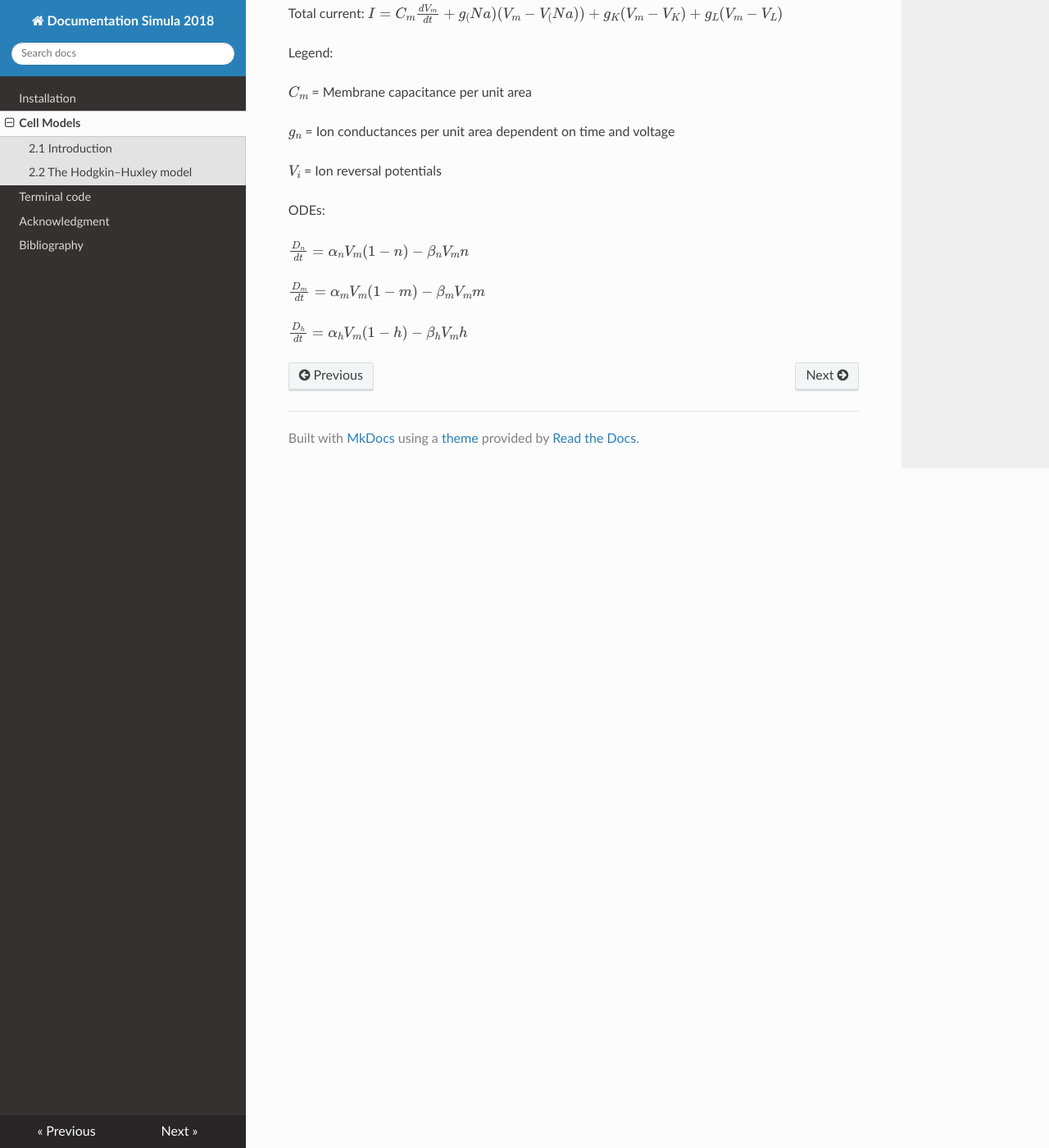
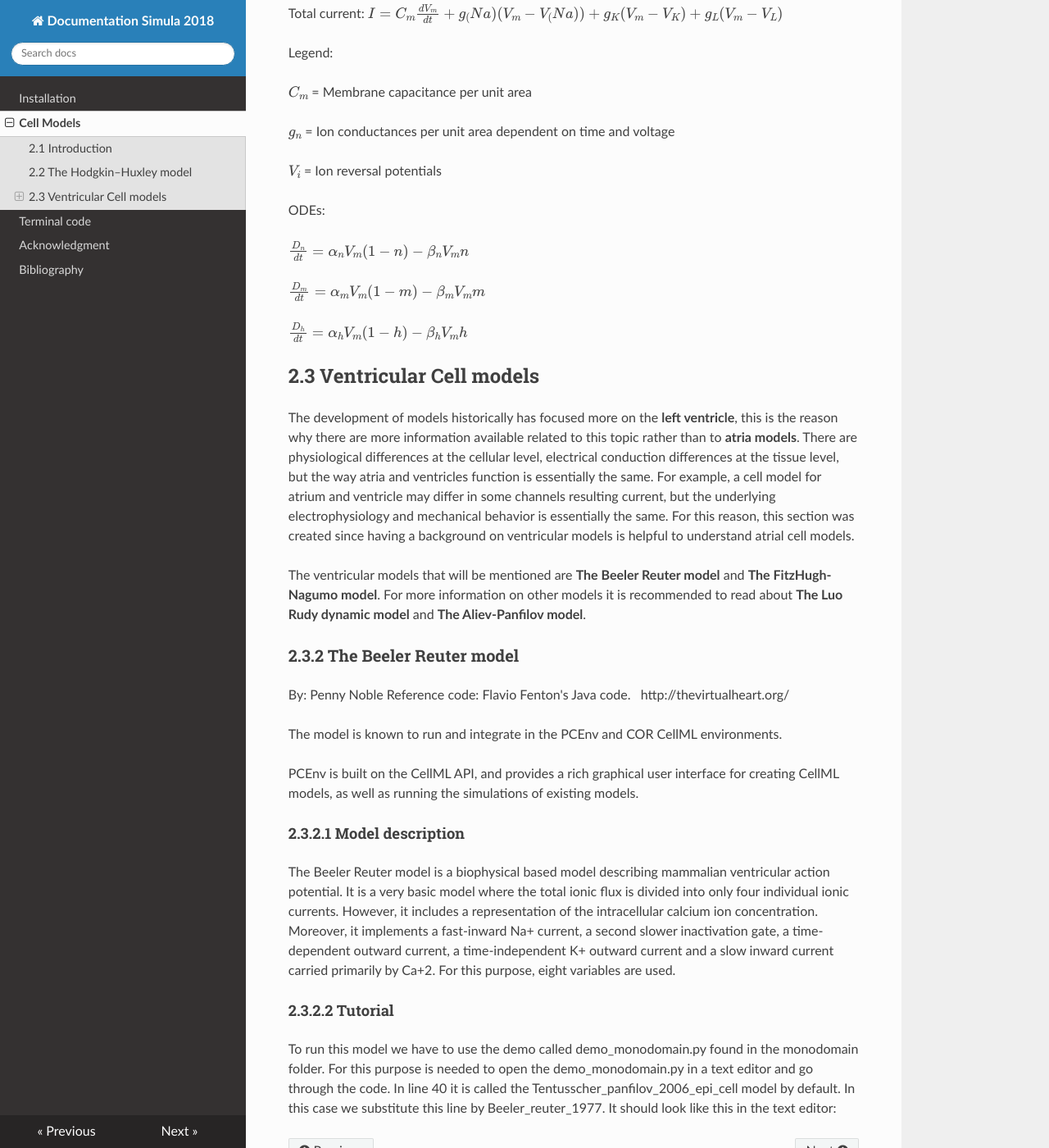
Before and after one commit to ErikaKvalem/Documentation-2018-MkDocs, an MkDocs documentation site: the page built from docs/cellm.md, in a window 1280 px wide and 1400 px high, scrolled down 1219 px. Shown: the whole window at 82% size. Built offline with MkDocs 1.6.1, drawn with Linux system fonts in a browser that asks for light colours; nearby versions of some CDN libraries; formulas are drawn with MathJax 3; old or Windows-style settings are respelled for this version of MkDocs.

Commit message:
Update cellm.md

```diff
--- a/docs/cellm.md
+++ b/docs/cellm.md
@@ -40,3 +40,30 @@ $\frac{D_n}{dt}={\alpha_n}{V_m}{(1-n)}-{\beta_n}{V_m}{n}$
 $\frac{D_m}{dt}={\alpha_m}{V_m}{(1-m)}-{\beta_m}{V_m}{m}$
 
 $\frac{D_h}{dt}={\alpha_h}{V_m}{(1-h)}-{\beta_h}{V_m}{h}$
+
+
+
+## 2.3 Ventricular Cell models
+
+The development of models historically has focused more on the **left ventricle**, this is the reason why there are more information available related to this topic rather than to **atria models**. There are physiological differences at the cellular level, electrical conduction differences at the tissue level, but the way atria and ventricles function is essentially the same.
+For example, a cell model for atrium and ventricle may differ in some channels resulting current, but the underlying electrophysiology and mechanical behavior is essentially the same.
+For this reason, this section was created since having a background on ventricular models  is helpful to understand atrial cell models.
+
+The ventricular models that will be mentioned are **The Beeler Reuter model** and **The FitzHugh-Nagumo model**. For more information on other models it is recommended to read about **The Luo Rudy dynamic model** and **The Aliev-Panfilov model**.
+
+### 2.3.2 The Beeler Reuter model
+By: Penny Noble
+Reference code: Flavio Fenton's Java code.   http://thevirtualheart.org/
+
+The model is known to run and integrate in the PCEnv and COR CellML environments.
+
+PCEnv is built on the CellML API, and provides a rich graphical user interface for creating CellML models, as well as running the simulations of existing models.
+
+#### 2.3.2.1 Model description
+
+The Beeler Reuter model is a biophysical based model describing mammalian ventricular action potential. It is a very basic model where the total ionic flux is divided into only four individual ionic currents. However, it includes a representation of the intracellular calcium ion concentration. Moreover, it implements a fast-inward Na+ current, a second slower inactivation gate, a time-dependent outward current, a time-independent K+ outward current and a slow inward current carried primarily by Ca+2. For this purpose, eight variables are used.
+
+#### 2.3.2.2 Tutorial
+
+To run this model we have to use the demo called demo_monodomain.py found in the monodomain  folder. For this purpose is needed to open the  demo_monodomain.py in a text editor and go through the code. In line 40 it is called the Tentusscher_panfilov_2006_epi_cell model by default. In this case we substitute this line by Beeler_reuter_1977.
+It should look like this in the text editor:
```
